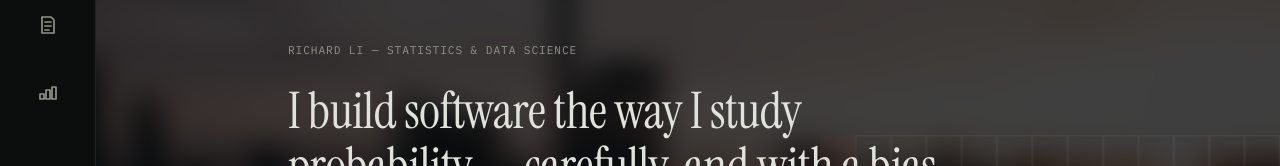
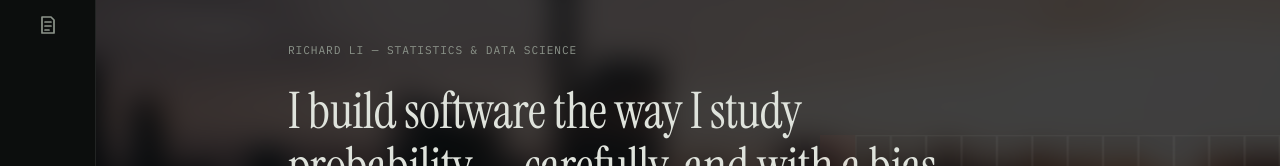
Before and after one commit to dkyxhjj/personal-website, a Next.js app: page / in a window 1280 px wide. Shown: the part 205-371 px from the top of the page. Built offline with nearby package versions, Linux system fonts and the light colour scheme; no server answers.

Commit message:
bye rake

```diff
--- a/app/components/HeroLive.tsx
+++ b/app/components/HeroLive.tsx
@@ -111,7 +111,7 @@ export default function HeroLive() {
   }, []);
 
   const hasTrack = Boolean(track && track.title && track.artist);
-  const trackLabel = track?.isPlaying ? "Listening to" : "Last played";
+  const trackLabel = track?.isPlaying ? "Listening live to" : "Last played";
 
   return (
     <section className="hero-live">
--- a/app/components/Rail.tsx
+++ b/app/components/Rail.tsx
@@ -65,27 +65,27 @@ const nav = [
       </svg>
     ),
   },
-  {
-    href: "/rank",
-    label: "Drake Ranker",
-    icon: (
-      <svg
-        viewBox="0 0 24 24"
-        fill="none"
-        stroke="currentColor"
-        strokeWidth="1.7"
-        strokeLinecap="round"
-        strokeLinejoin="round"
-        width="24"
-        height="24"
-        aria-hidden="true"
-      >
-        <path d="M4 18h4v-5H4z" />
-        <path d="M10 18h4v-9h-4z" />
-        <path d="M16 18h4V6h-4z" />
-      </svg>
-    ),
-  },
+  // {
+  //   href: "/rank",
+  //   label: "Drake Ranker",
+  //   icon: (
+  //     <svg
+  //       viewBox="0 0 24 24"
+  //       fill="none"
+  //       stroke="currentColor"
+  //       strokeWidth="1.7"
+  //       strokeLinecap="round"
+  //       strokeLinejoin="round"
+  //       width="24"
+  //       height="24"
+  //       aria-hidden="true"
+  //     >
+  //       <path d="M4 18h4v-5H4z" />
+  //       <path d="M10 18h4v-9h-4z" />
+  //       <path d="M16 18h4V6h-4z" />
+  //     </svg>
+  //   ),
+  // },
 ];
 
 export default function Rail() {
```
Also changed, not shown: 1 other file (tests, documents, lock files or other folders).
